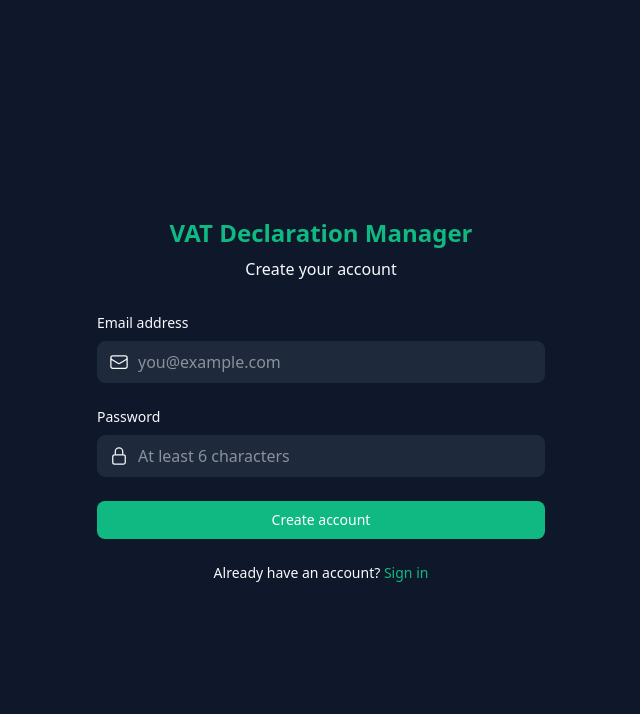
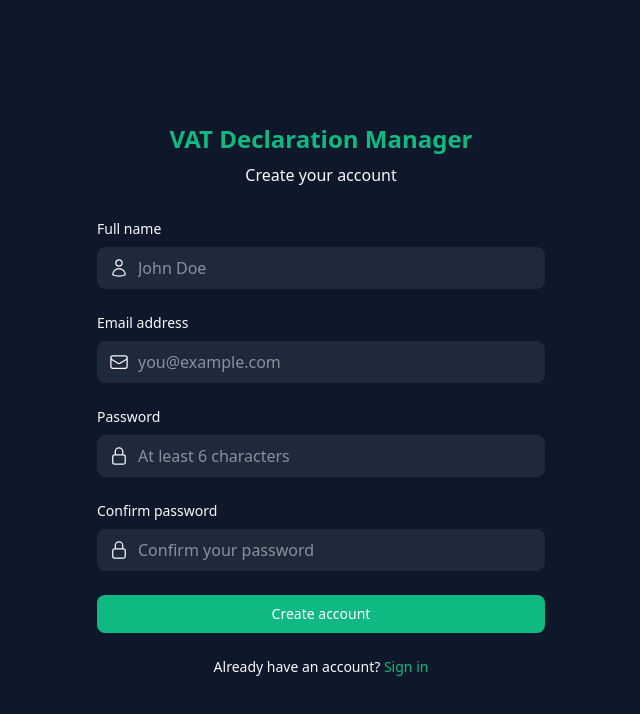
Before and after one commit to yedidya-buildfy/gsdinvoice, a React (Vite) app: page /signup in a window 1280 px wide. Shown: the top 714 px of the page, without its empty margins (319-959 px from the left). Built offline with nearby package versions, Linux system fonts and the light colour scheme; no server answers.

Commit message:
fix(02-02): add name and password confirmation to signup, fix protected route redirect

```diff
--- a/src/App.tsx
+++ b/src/App.tsx
@@ -1,4 +1,4 @@
-import { BrowserRouter, Routes, Route } from 'react-router'
+import { BrowserRouter, Routes, Route, Navigate } from 'react-router'
 import { ProtectedRoute } from '@/components/auth/ProtectedRoute'
 import { LoginPage } from '@/pages/LoginPage'
 import { SignupPage } from '@/pages/SignupPage'
@@ -12,9 +12,12 @@ function App() {
           <Route path="/login" element={<LoginPage />} />
           <Route path="/signup" element={<SignupPage />} />
           <Route element={<ProtectedRoute />}>
+            <Route index element={<DashboardPage />} />
             <Route path="/" element={<DashboardPage />} />
             {/* Future protected routes go here */}
           </Route>
+          {/* Catch-all route redirects to dashboard */}
+          <Route path="*" element={<Navigate to="/" replace />} />
         </Routes>
       </BrowserRouter>
     </div>
--- a/src/components/auth/SignupForm.tsx
+++ b/src/components/auth/SignupForm.tsx
@@ -1,5 +1,5 @@
 import { useState, type FormEvent } from 'react'
-import { EnvelopeIcon, LockClosedIcon } from '@heroicons/react/24/outline'
+import { EnvelopeIcon, LockClosedIcon, UserIcon } from '@heroicons/react/24/outline'
 import { useAuth } from '@/contexts/AuthContext'
 
 interface SignupFormProps {
@@ -8,8 +8,10 @@ interface SignupFormProps {
 
 export function SignupForm({ onLoginClick }: SignupFormProps) {
   const { signUp } = useAuth()
+  const [name, setName] = useState('')
   const [email, setEmail] = useState('')
   const [password, setPassword] = useState('')
+  const [confirmPassword, setConfirmPassword] = useState('')
   const [error, setError] = useState('')
   const [loading, setLoading] = useState(false)
   const [emailSent, setEmailSent] = useState(false)
@@ -17,9 +19,21 @@ export function SignupForm({ onLoginClick }: SignupFormProps) {
   const handleSubmit = async (e: FormEvent<HTMLFormElement>) => {
     e.preventDefault()
     setError('')
+
+    // Validate password confirmation
+    if (password !== confirmPassword) {
+      setError('Passwords do not match')
+      return
+    }
+
+    if (password.length < 6) {
+      setError('Password must be at least 6 characters')
+      return
+    }
+
     setLoading(true)
 
-    const { error: signUpError } = await signUp(email, password)
+    const { error: signUpError } = await signUp(email, password, name)
 
     if (signUpError) {
       setError(signUpError.message)
@@ -58,6 +72,28 @@ export function SignupForm({ onLoginClick }: SignupFormProps) {
   return (
     <div className="w-full max-w-md mx-auto">
       <form onSubmit={handleSubmit} className="space-y-6">
+        <div>
+          <label htmlFor="signup-name" className="block text-sm font-medium text-text mb-2">
+            Full name
+          </label>
+          <div className="relative">
+            <div className="absolute inset-y-0 left-0 pl-3 flex items-center pointer-events-none">
+              <UserIcon className="h-5 w-5 text-text-secondary" />
+            </div>
+            <input
+              id="signup-name"
+              name="name"
+              type="text"
+              autoComplete="name"
+              required
+              value={name}
+              onChange={(e) => setName(e.target.value)}
+              className="block w-full pl-10 pr-3 py-2 border border-surface rounded-lg bg-surface text-text placeholder-text-secondary focus:outline-none focus:ring-2 focus:ring-primary focus:border-transparent"
+              placeholder="John Doe"
+            />
+          </div>
+        </div>
+
         <div>
           <label htmlFor="signup-email" className="block text-sm font-medium text-text mb-2">
             Email address
@@ -103,6 +139,29 @@ export function SignupForm({ onLoginClick }: SignupFormProps) {
           </div>
         </div>
 
+        <div>
+          <label htmlFor="signup-confirm-password" className="block text-sm font-medium text-text mb-2">
+            Confirm password
+          </label>
+          <div className="relative">
+            <div className="absolute inset-y-0 left-0 pl-3 flex items-center pointer-events-none">
+              <LockClosedIcon className="h-5 w-5 text-text-secondary" />
+            </div>
+            <input
+              id="signup-confirm-password"
+              name="confirmPassword"
+              type="password"
+              autoComplete="new-password"
+              required
+              minLength={6}
+              value={confirmPassword}
+              onChange={(e) => setConfirmPassword(e.target.value)}
+              className="block w-full pl-10 pr-3 py-2 border border-surface rounded-lg bg-surface text-text placeholder-text-secondary focus:outline-none focus:ring-2 focus:ring-primary focus:border-transparent"
+              placeholder="Confirm your password"
+            />
+          </div>
+        </div>
+
         {error && (
           <div className="text-red-500 text-sm text-center">
             {error}
--- a/src/contexts/AuthContext.tsx
+++ b/src/contexts/AuthContext.tsx
@@ -6,7 +6,7 @@ interface AuthContextType {
   session: Session | null
   user: User | null
   loading: boolean
-  signUp: (email: string, password: string) => Promise<{ error: AuthError | null }>
+  signUp: (email: string, password: string, name?: string) => Promise<{ error: AuthError | null }>
   signIn: (email: string, password: string) => Promise<{ error: AuthError | null }>
   signOut: () => Promise<{ error: AuthError | null }>
 }
@@ -41,10 +41,15 @@ export function AuthProvider({ children }: AuthProviderProps) {
     }
   }, [])
 
-  const signUp = async (email: string, password: string) => {
+  const signUp = async (email: string, password: string, name?: string) => {
     const { error } = await supabase.auth.signUp({
       email,
       password,
+      options: {
+        data: {
+          full_name: name,
+        },
+      },
     })
     return { error }
   }
```
